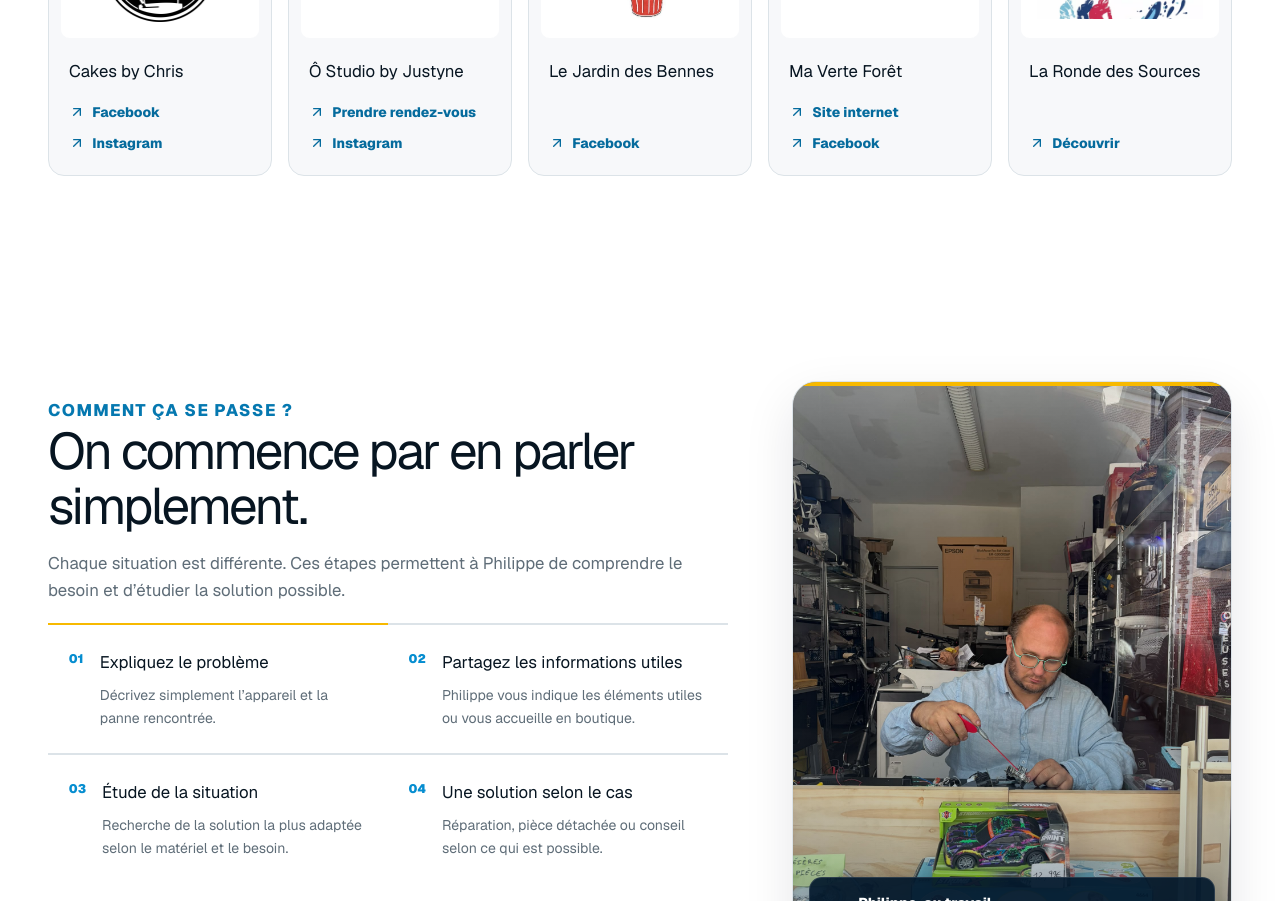
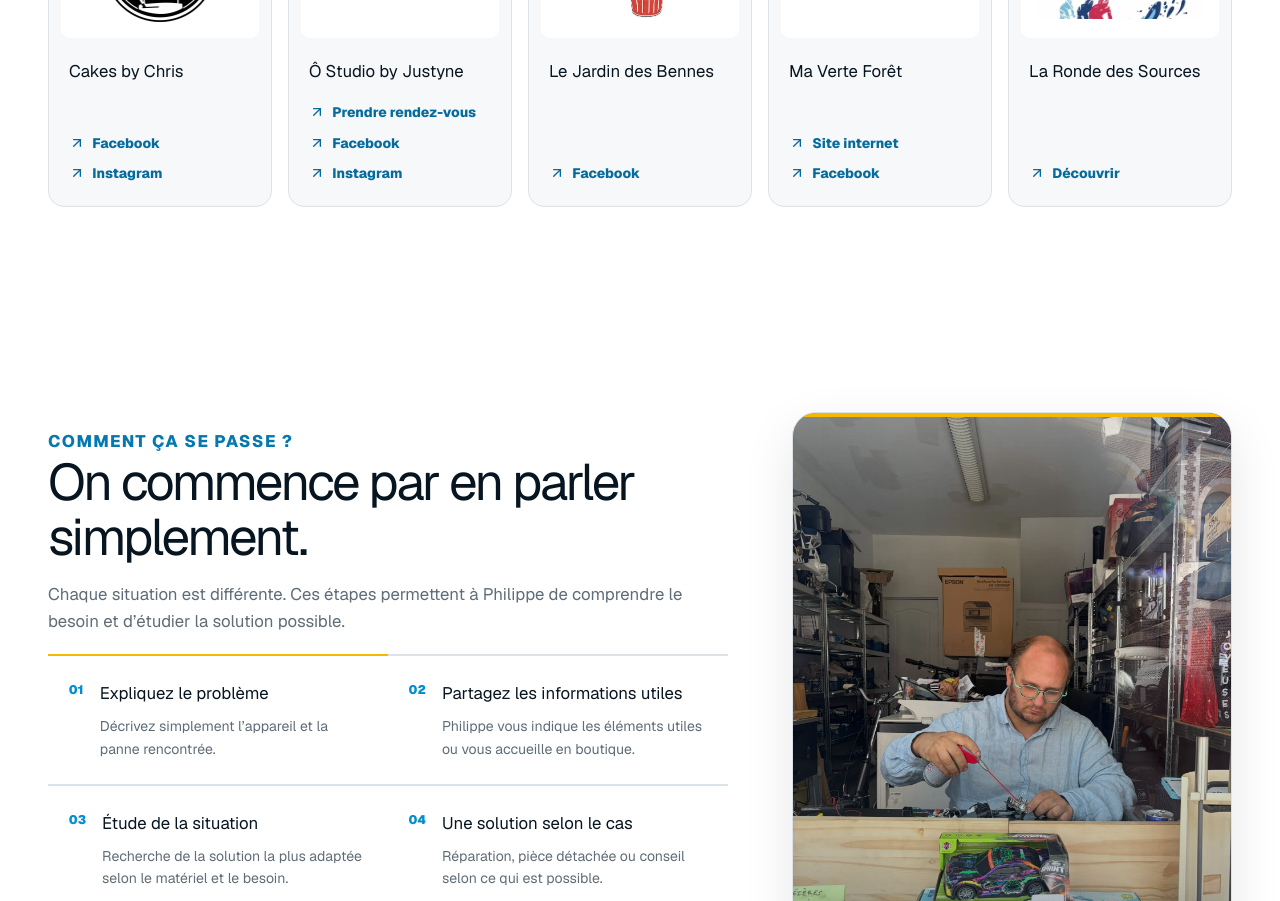
Before and after one commit to gcools-collab/phil-multi-services, a Next.js app: page / in a window 1280 px wide. Shown: the part 4540-5441 px from the top of the page. Built offline with nearby package versions, Linux system fonts and the light colour scheme; no server answers.

Commit message:
feat: add Ô Studio by Justyne Facebook link
Co-authored-by: gcools-collab <gcools-collab@users.noreply.github.com>

```diff
--- a/data/community-partners.ts
+++ b/data/community-partners.ts
@@ -24,6 +24,7 @@ export const communityPartners: CommunityPartner[] = [
     logo: "/images/partners/o-studio-by-justyne.png",
     links: [
       { label: "Prendre rendez-vous", url: "https://www.planity.com/ostudio-by-justyne-59230-saint-amand-les-eaux", type: "website" },
+      { label: "Facebook", url: "https://www.facebook.com/share/1DPNWtuWjG/", type: "facebook" },
       { label: "Instagram", url: "https://www.instagram.com/ostudiobyjustyne", type: "instagram" },
     ],
   },
```
